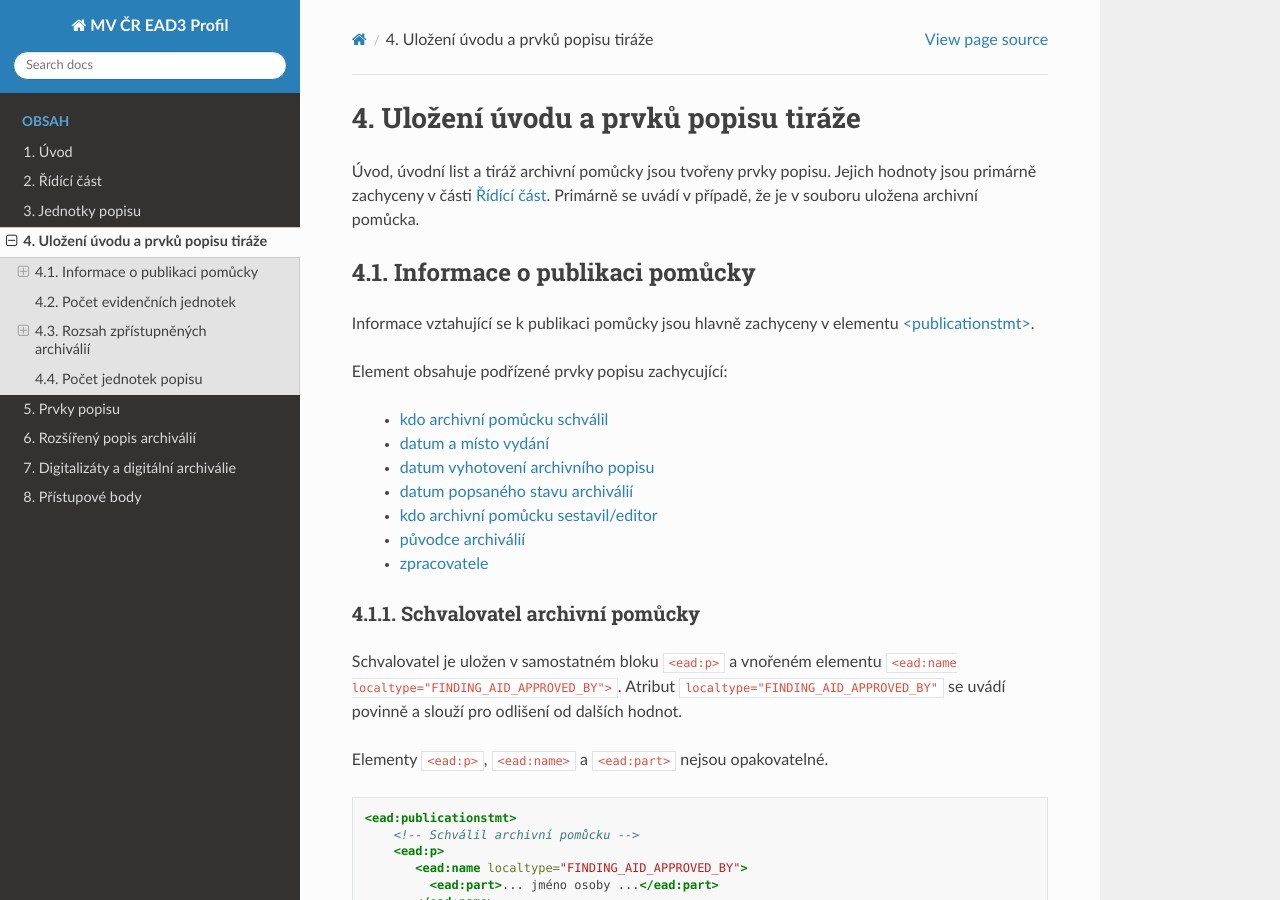
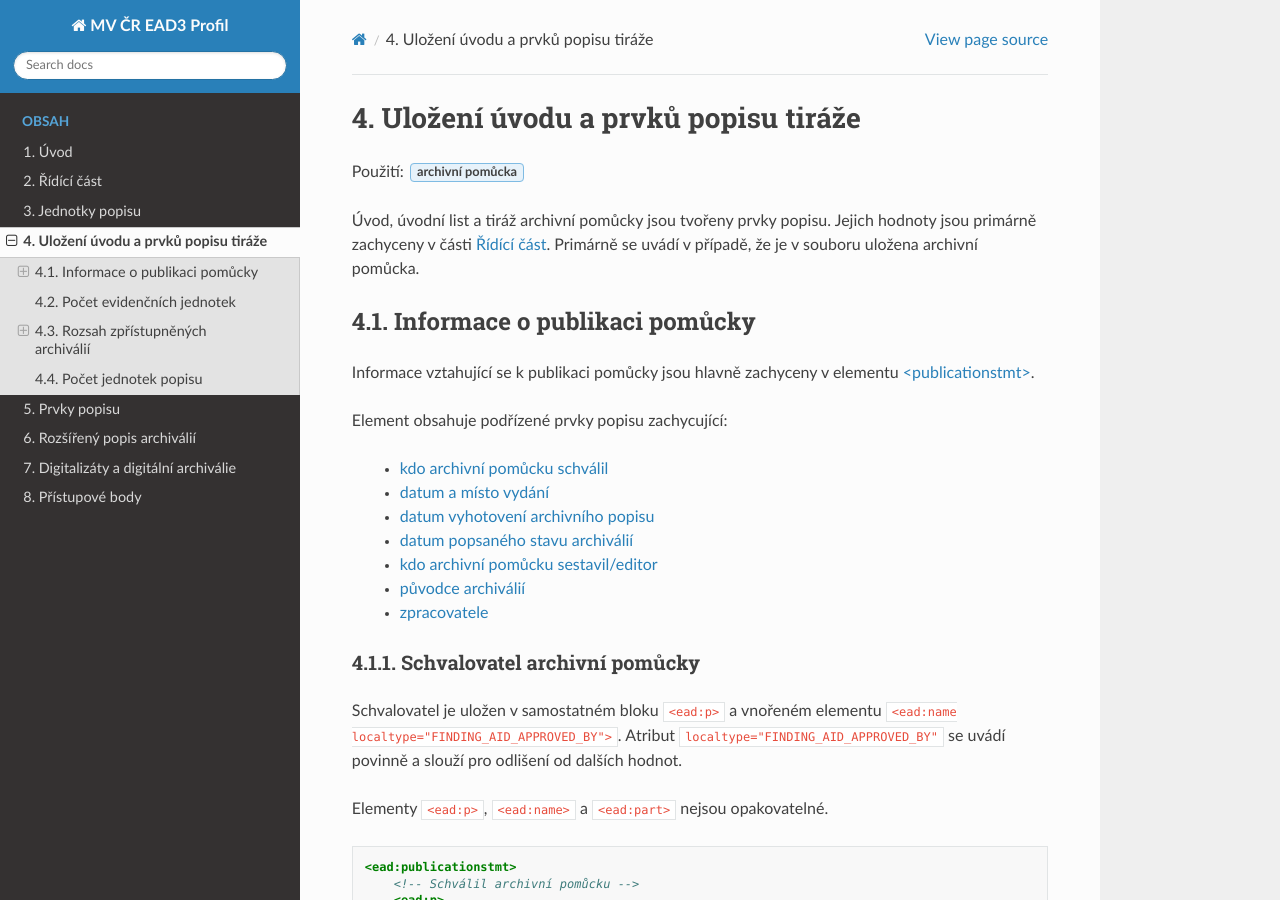
Before and after one commit to elzasw/ead3doc, a Sphinx documentation site: the page built from doc/source/uvod-pomucky.rst, in a window 1280 px wide and 900 px high. Built offline with Sphinx 7.4.7 and the Read the Docs theme 3.1.0, drawn with Linux system fonts in a browser that asks for light colours; part of the change alters nothing that is shown.

```diff
--- a/doc/source/uvod-pomucky.rst
+++ b/doc/source/uvod-pomucky.rst
@@ -3,6 +3,9 @@
 ========================================
 Uložení úvodu a prvků popisu tiráže
 ========================================
+
+.. tags::
+   pomucka
 
 Úvod, úvodní list a tiráž archivní pomůcky jsou tvořeny
 prvky popisu. Jejich hodnoty jsou primárně zachyceny v části
```
